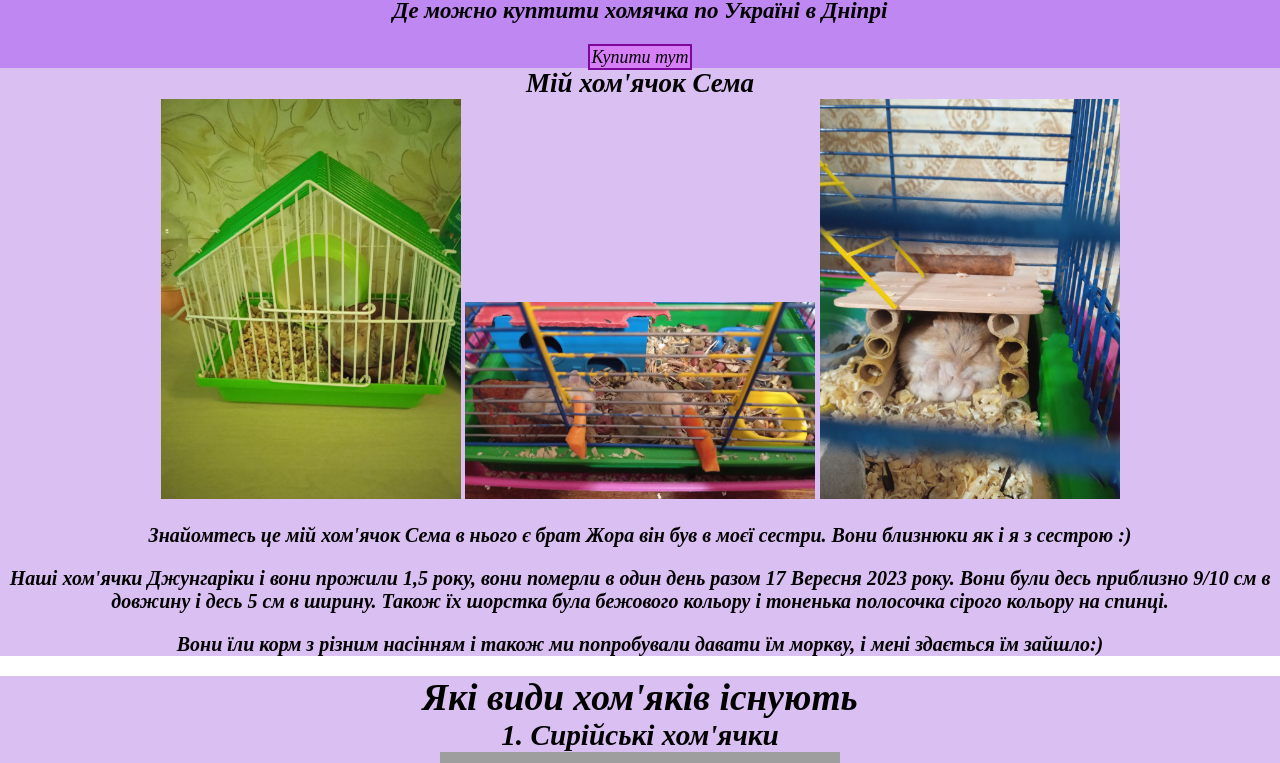
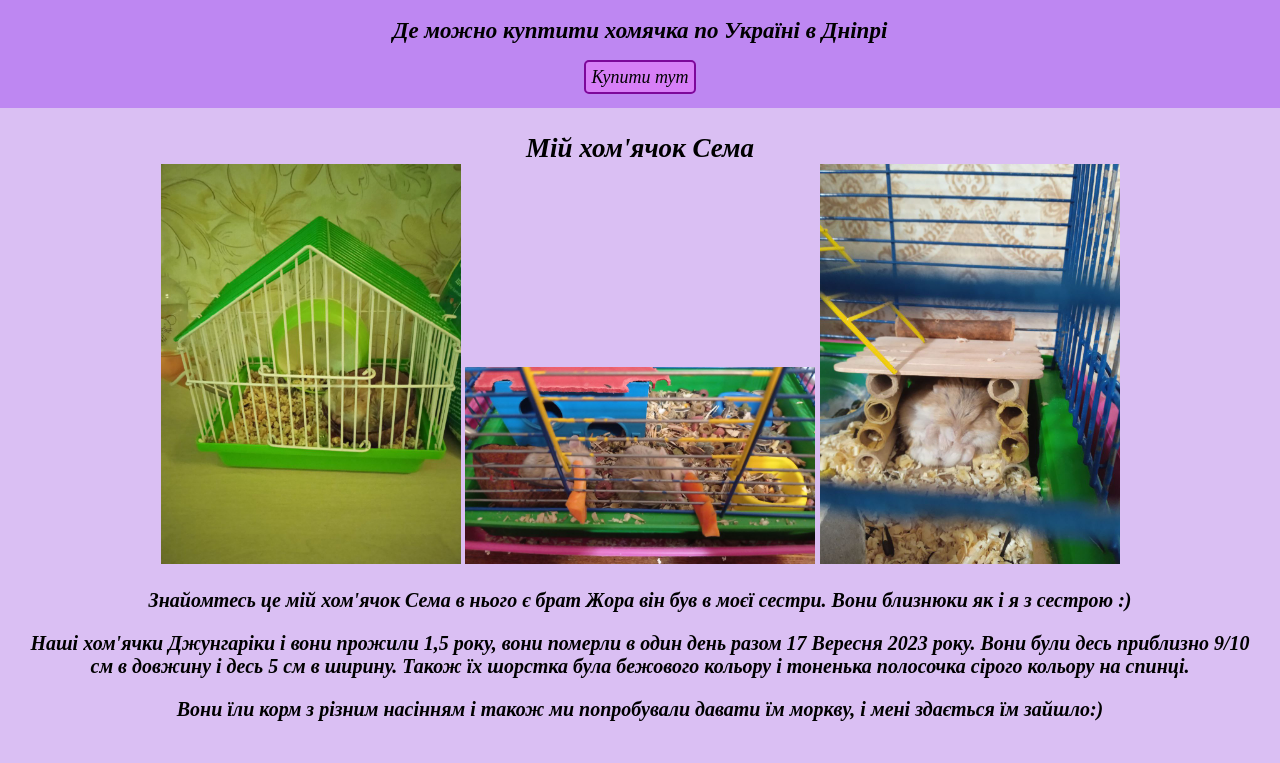
Before and after one commit to yaroslavaavra/My-site, a plain HTML site: page index.html in a window 1280 px wide. Shown: the part 142-905 px from the top of the page. Drawn offline with Linux system fonts and the light colour scheme; grey boxes are pictures that could not be loaded.

Commit message:
додала padding

```diff
--- a/style.css
+++ b/style.css
@@ -40,6 +40,7 @@ p {
 footer {
     background-color:rgb(248, 190, 252);
     text-align: center;
+    padding: 20px;
 }
 .footer_text {
     font-style: italic;
@@ -51,6 +52,7 @@ footer {
     font-style: italic;
     font-size: 18px;
     background-color: rgb(190, 135, 242);
+    padding: 20px;
 }
 .my_hamster-text {
     font-size: 23px;
@@ -60,6 +62,7 @@ footer {
     font-style: italic;
     font-size: 18px;
     background-color: rgb(218, 191, 243);
+    padding: 25px;
 }
 .information {
     text-align: center;
@@ -73,7 +76,8 @@ footer {
     border:2px solid rgb(125, 7, 154);
     color: #040005;
     width: 20%;
-    padding: 1px;
+    padding: 5px;
+    border-radius: 5px;
 }
 body {
     margin: 0;
```
